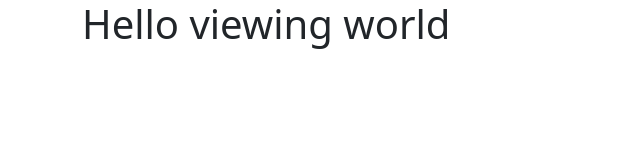
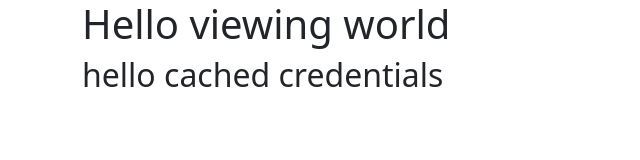
Before and after one commit to beachedcoder/2022_6_27_demo, a plain HTML site: page views/index.html in a window 1280 px wide. Shown: the whole page, without its empty margins (0-640 px from the left). Drawn offline with nearby package versions, Linux system fonts and the light colour scheme.

Commit message:
added body content section

```diff
--- a/views/index.html
+++ b/views/index.html
@@ -11,6 +11,9 @@
         <header>
             <h1>Hello viewing world</h1>
         </header>
+        <section>
+            <h2>hello cached credentials</h2>
+        </section>
     </section>
     <script src="https://cdn.jsdelivr.net/npm/bootstrap@5.2.0-beta1/dist/js/bootstrap.bundle.min.js" integrity="sha384-pprn3073KE6tl6bjs2QrFaJGz5/SUsLqktiwsUTF55Jfv3qYSDhgCecCxMW52nD2" crossorigin="anonymous"></script>
   </body>
```
